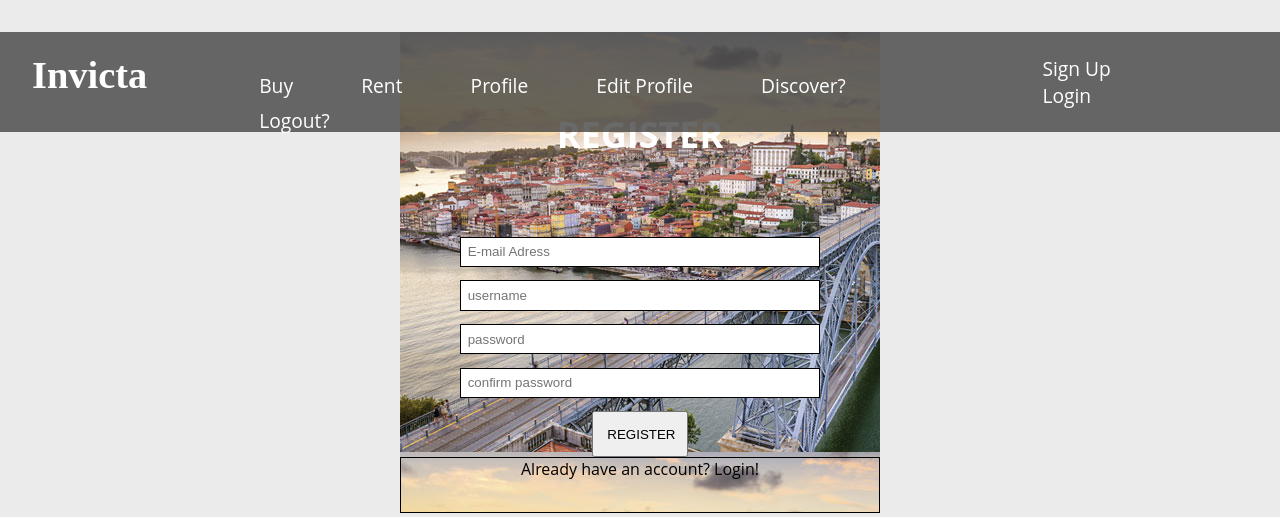
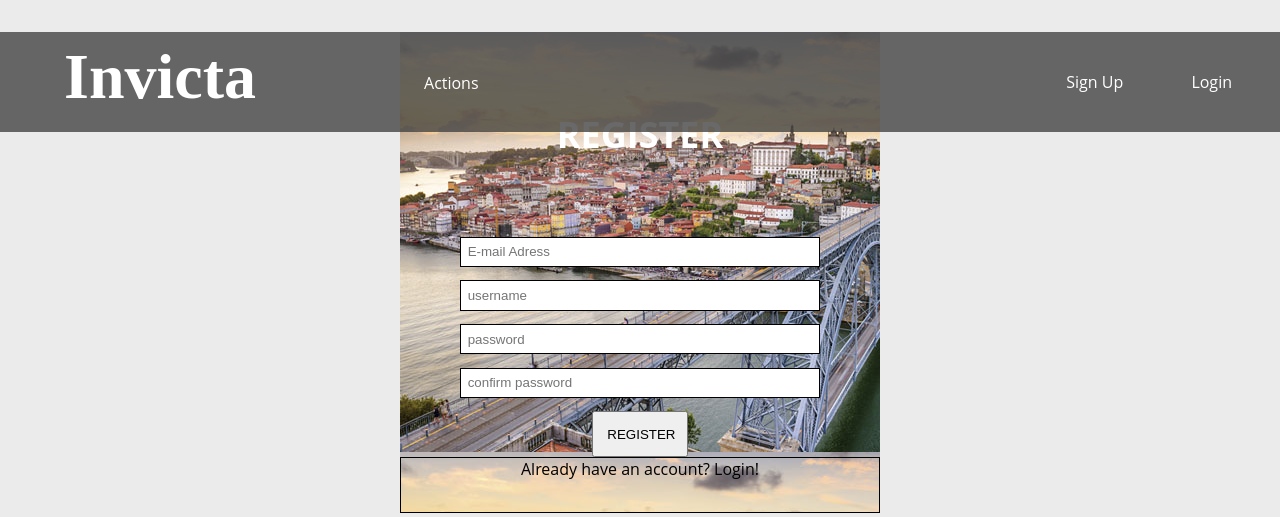
Before and after one commit to tiago-falves/Real-Estate-Website, a PHP site: page /Imobiliaria/register.php in a window 1280 px wide. Shown: the top 517 px of the page. Run offline with PHP 8.4, Linux system fonts and the light colour scheme.

Commit message:
Css improving at every step

```diff
--- a/Css/layout.css
+++ b/Css/layout.css
@@ -6,9 +6,14 @@ body > header{
     justify-content: space-around;
     z-index: 1048;
     position: fixed;
+    overflow: visible;
 }
 body > header > nav{
     flex-grow: 2;
+}
+
+.wrapper-dropdown {
+    padding: 5vh;
 }
 
 
@@ -28,12 +33,6 @@ body > div:first-of-type {
     width: 100%;
 }
 
-body > header > h1 {
-
-    grid-column: 1;
-    grid-row: 1;
-}
-
 #Homes {
     display: flex;
     flex-wrap: wrap;
@@ -45,6 +44,7 @@ body > header > h1 {
     background:rgba(68, 68, 68, 0.8);
     color: white;
     z-index: 1000;
+    border-radius: 0 0 5vh 0;
 }
 
 #Homes h3 {
--- a/Css/styles.css
+++ b/Css/styles.css
@@ -15,14 +15,15 @@ body > header{
     width: 100%;
     max-height: 90vh;
     min-height: 10vh;
-
 }
 
 body > header h1{
     font-family: serif;
+    padding-top: 1vh;
     padding-left: 1em;
     padding-right: 2em;
-
+    font-size: 5vw;
+    margin: 0;
 }
 
 body > header > nav > ul> *:hover{
@@ -43,10 +44,6 @@ body > header > nav > ul> *:hover{
 
 }
 
-body > header a{
-    font-size: larger;
-}
-
 body > header > nav >ul{
     padding: 1em;
 }
@@ -54,11 +51,42 @@ body > header > nav >ul{
 body > header > nav >ul > li{
     display: inline-block;
     text-align: left;
+    font-size: 1.5vw;
     padding-left: 2em;
     padding-right: 2em;
     padding-top: 0.5em;
     padding-bottom: 0.5em,
 }
+.wrapper-dropdown {
+    position: relative;
+    display: inline-block;
+}
+
+.dropdown {
+    display: none;
+    position: absolute;
+    background-color: #696969;
+    min-width: 160px;
+    box-shadow: 0px 8px 16px 0px rgba(0,0,0,0.2);
+    border-radius: 1vh;
+    padding: 12px 16px;
+    z-index: 1;
+}
+.dropdown > li:hover{
+    background-color:white;
+    color: #696969;
+}
+
+.wrapper-dropdown:hover .dropdown{
+    display: block;
+    color: white;
+
+}
+.wrapper-dropdown:hover{
+    background-color:white;
+    color: #696969;
+}
+
 #Search {
     position: relative;
 }
--- a/Imobiliaria/main_page.php
+++ b/Imobiliaria/main_page.php
@@ -2,7 +2,6 @@
   include('../templates/common/Header.php');
   include('../templates/search.php');
 ?>
-
 <div id = "BestOffers">
     <header>
         <h2>Best Offers</h2>
--- a/templates/common/Header.php
+++ b/templates/common/Header.php
@@ -17,14 +17,16 @@
         <header>
             <h1> <a href="main_page.php">Invicta</a></h1>
             <nav id="menu">
-                <ul>
-                    <li><a href="buy.php">Buy</a></li>
+            <div class="wrapper-dropdown">
+                <span>Actions</span>
+                <ul class="dropdown">
                     <li><a href="rent.php">Rent</a></li>
                     <li><a href="profile.php">Profile</a></li>
                     <li><a href="editProfile.php">Edit Profile</a></li>
                     <li><a href="discover.php">Discover?</a></li>
                     <li><a href="../Actions/action_logout.php">Logout?</a></li>
                 </ul>
+            </div>
             </nav>
             <div id="signup">
                 <a href="register.php">Sign Up</a>
```
Also changed, not shown: other parts of Css/styles.css (+17 -15 lines), templates/Homes/homes.php (+8 -8 lines), database/invicta.db (added).
